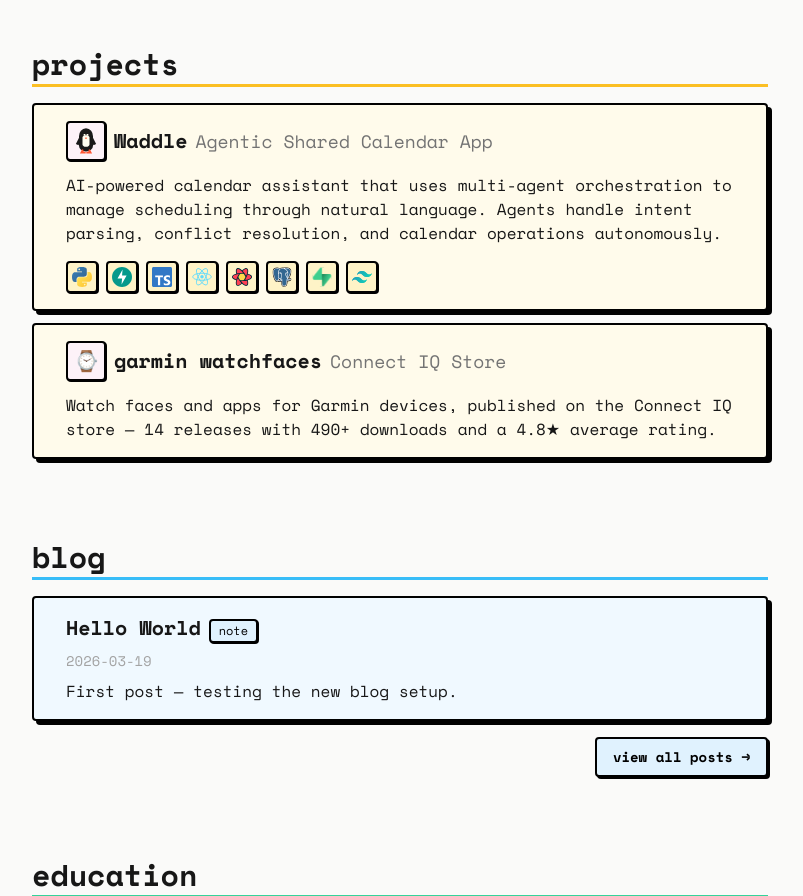
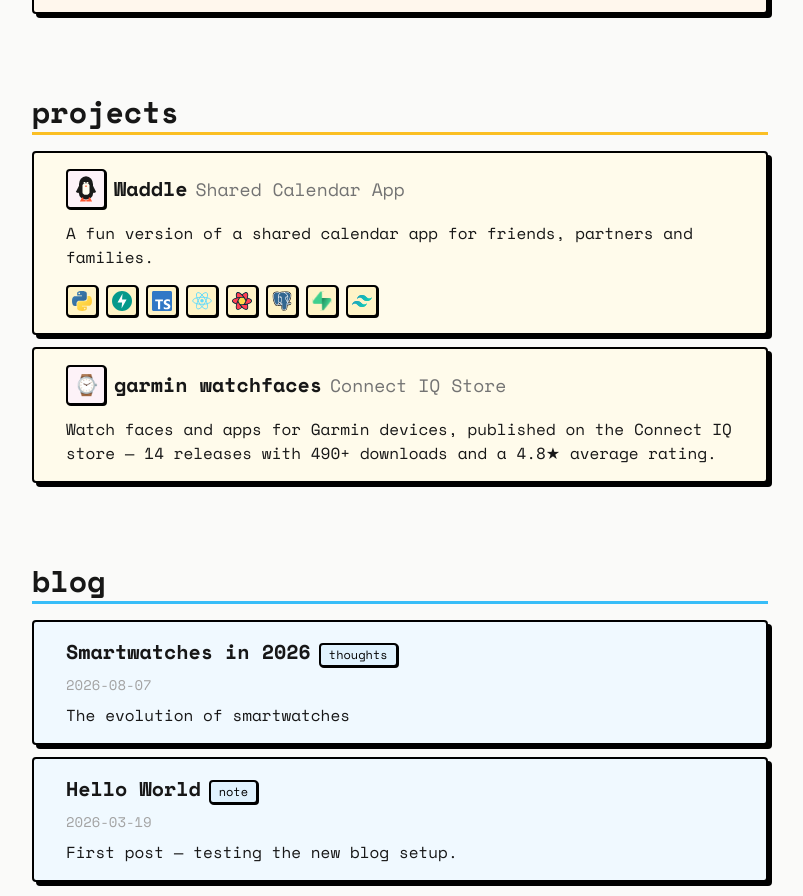
Before and after one commit to adityagarga/adityagarga.github.io, a React (Vite) app: page / in a window 1280 px wide. Shown: the part 2220-3116 px from the top of the page, without its empty margins (240-1043 px from the left). Built offline with nearby package versions, Linux system fonts and the light colour scheme.

Commit message:
blog smartwatch draft

```diff
--- a/src/App.tsx
+++ b/src/App.tsx
@@ -80,7 +80,7 @@
                     initial={{ scale: 0 }}
                     animate={{ scale: 1 }}
                     transition={{ delay: 0.2, type: 'spring', stiffness: 200, damping: 15 }}
-                    className="h-24 w-24 rounded-full border-2 border-black shadow-button-lg sm:h-28 sm:w-28"
+                    className="h-32 w-32 rounded-full border-2 border-black shadow-button-lg sm:h-40 sm:w-40"
                     src="/profile-icon.png"
                     alt="Aditya Garga"
                 />
--- a/src/ProjectSection.tsx
+++ b/src/ProjectSection.tsx
@@ -14,9 +14,9 @@
                             color="yellow"
                             primaryIcon="Waddle"
                             primaryTitle="Waddle"
-                            secondaryTitle="Agentic Shared Calendar App"
+                            secondaryTitle="Shared Calendar App"
                             description={[
-                                'AI-powered calendar assistant that uses multi-agent orchestration to manage scheduling through natural language. Agents handle intent parsing, conflict resolution, and calendar operations autonomously.',
+                                'A fun version of a shared calendar app for friends, partners and families.',
                             ]}
                             icons={[
                                 'Python',
--- a/src/content/blog/minimalism-tech.md
+++ /dev/null
@@ -1,12 +0,0 @@
----
-title: 'Trying to time travel with tech'
-date: 2026-04-03
-description: 'Modern tech and subscription hell has been pushing us back to the good ol tech of yonder'
-type: thoughts
-draft: true
----
-
-# How retro tech came back and reminded us how we liked simpler interfaces -> Keeping the retroness from today before the agents take over (remember to do the things you knew how to do, think low level and high level -> keep hand writting code, but also project yourself at higher level than you could before)
-
-Over and out.
-adigindahouse
--- /dev/null
+++ b/src/content/blog/smartwatches.md
@@ -0,0 +1,19 @@
+---
+title: 'Smartwatches in 2026'
+date: 2026-08-07
+description: 'The evolution of smartwatches'
+type: thoughts
+draft: false
+---
+
+- casio watches
+- spy kids / james bond / iron man era
+- pebble / apple watches / android wear
+- rise of fitness focused wearables: Garmin / Coros / Fitbit / Whoop / Suunto
+- re-rise of pebble / casio watch trend (full circle)
+- future -> fitness will stay, but there seems to be a rise in digital minimalism (eink devices, physical keyboards, and excitement around pebble)
+
+Trying to time travel with tech
+
+Over and out.
+adigindahouse
```
